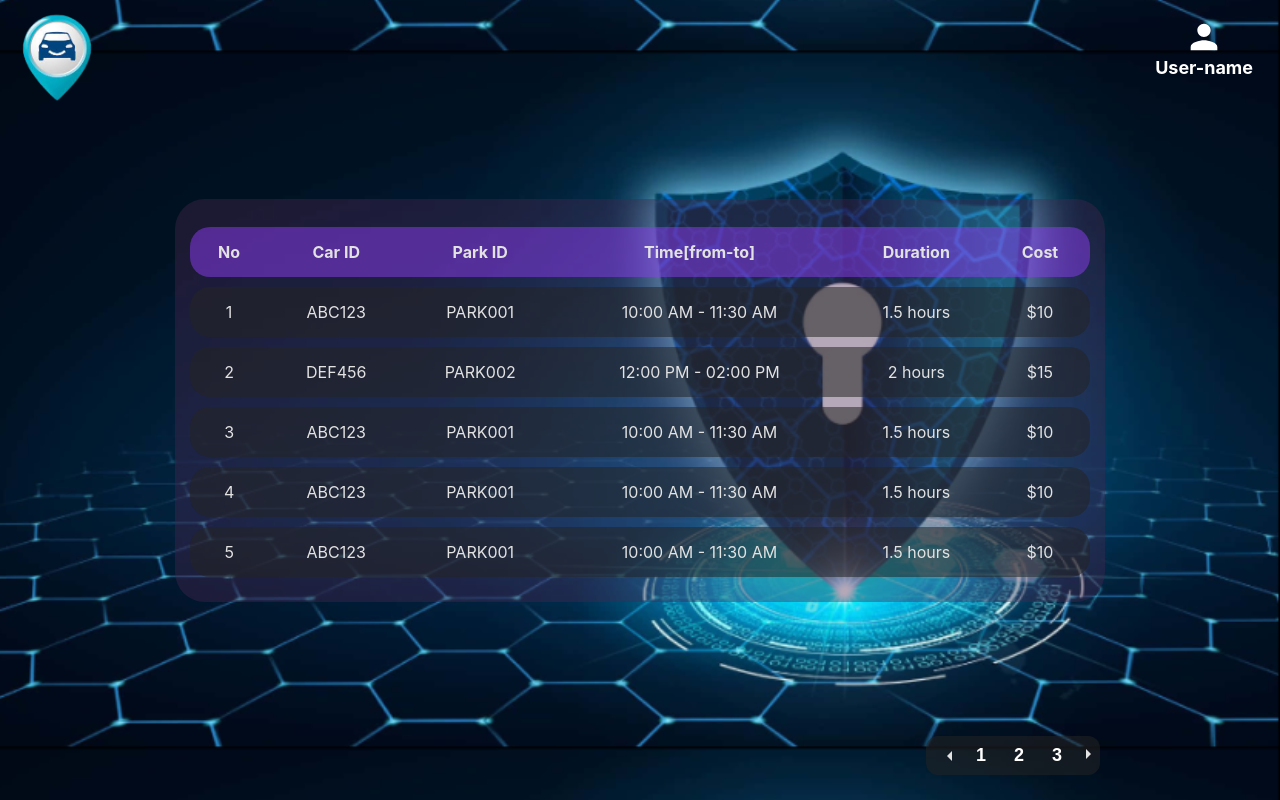
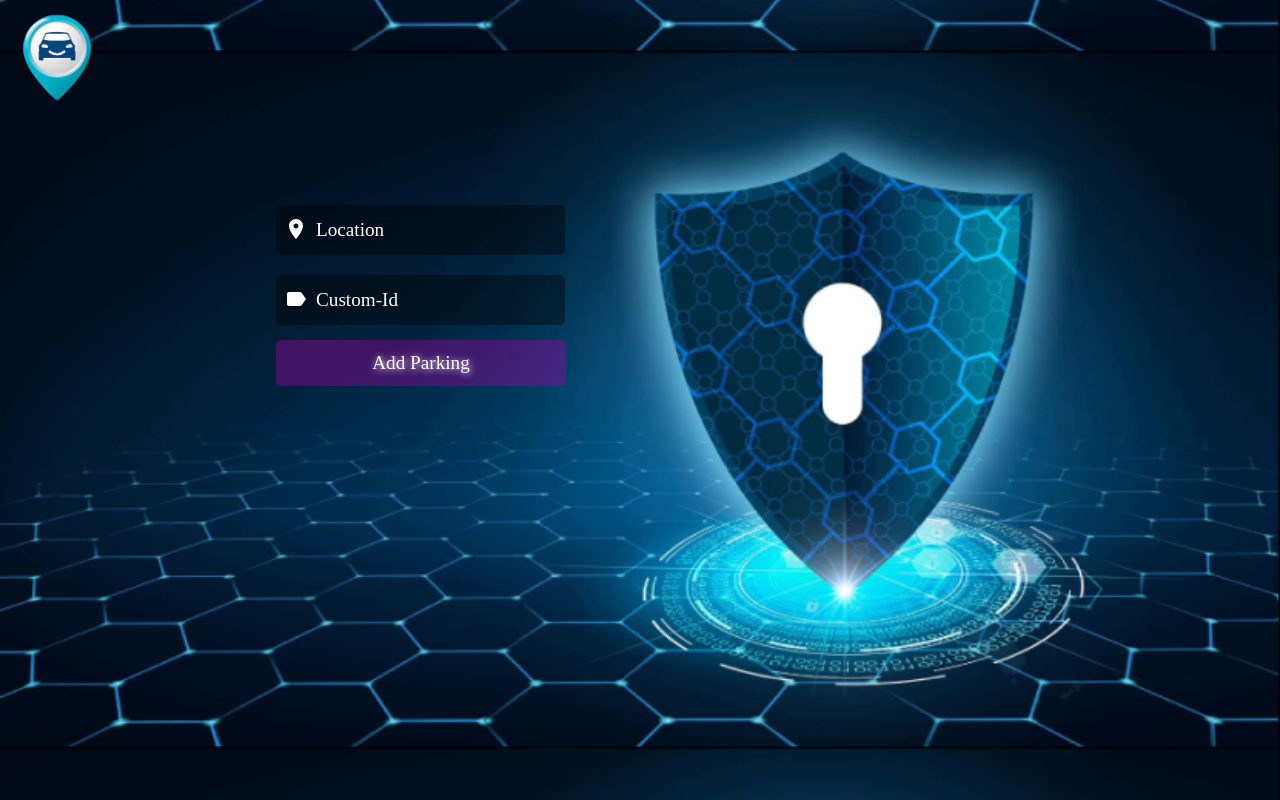
Before and after one commit to raghad-ns/smart-parking-ui, a React (Create React App) app: page / in a window 1280 px wide. Built offline with nearby package versions, Linux system fonts and the light colour scheme.

Commit message:
change ->custom-id in parking

```diff
--- a/src/App.tsx
+++ b/src/App.tsx
@@ -16,10 +16,10 @@ function App() {
       {/* <Intro/> */}
       {/* <Login/> */}
       {/* <Register/> */}
-      {/* <Parking/> */}
+      <Parking/>
       {/* <Reflect/> */}
       {/* <Charge/> */}
-      <HistoryTable/>
+      {/* <HistoryTable/> */}
 
       </div>
       </div>
--- a/src/Pages/parking/parking.tsx
+++ b/src/Pages/parking/parking.tsx
@@ -1,14 +1,15 @@
 import { useState } from "react";
 import { InputAdornment } from "@mui/material";
-import { LocationOn, GppGood } from '@mui/icons-material';
+import { LocationOn,Label } from '@mui/icons-material';
+
 import './parking.scss'
 
 const Parking = () => {
     const [location, setLocation] = useState<string>("");
-    const [status, setStatus] = useState<string>("");
+    const [customId, setCustomId] = useState<string>("");
     const handleAddParking = () => {
         console.log("Location: ", location);
-        console.log("Status: ", status);
+        console.log("Custom-id:",customId );
 
 
     }
@@ -25,10 +26,10 @@ const Parking = () => {
             <div className="input-group">
                 <span>
                     <InputAdornment position="start">
-                        <GppGood className='icons' />
+                        <Label  className='icons' />
                     </InputAdornment>
                 </span>
-                <input type="text" id="status" value={status} onChange={(e) => setStatus(e.target.value)} placeholder="Status"/>
+                <input type="text" id="customId" value={customId} onChange={(e) => setCustomId(e.target.value)} placeholder="Custom-Id"/>
             </div>
             <button onClick={handleAddParking}>Add Parking</button>
         </div>
```
